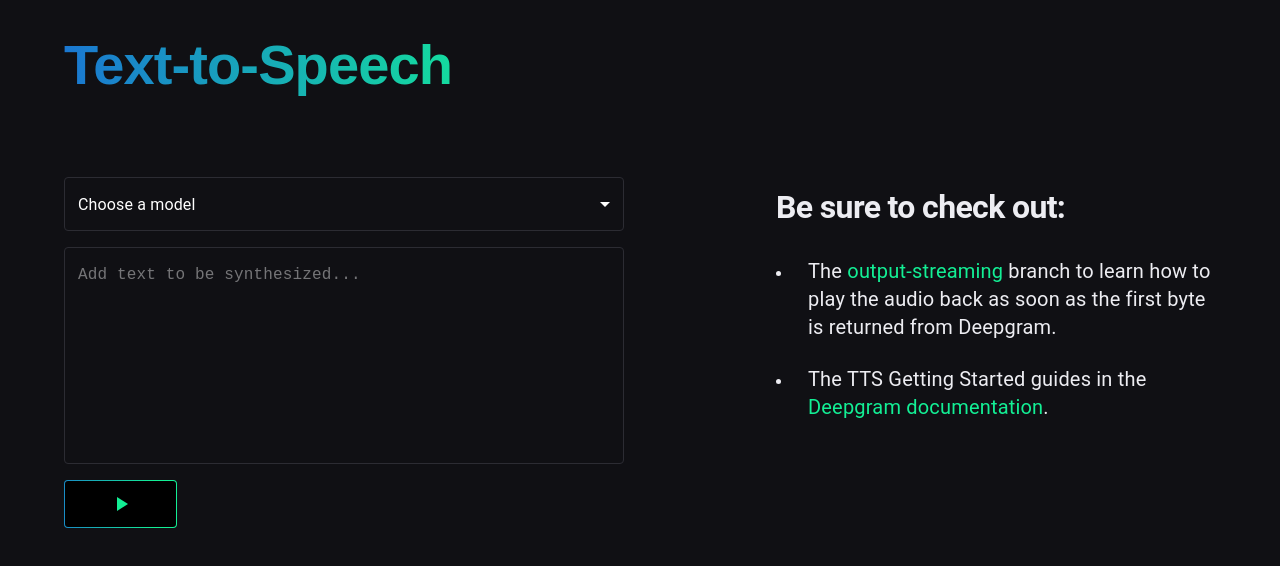
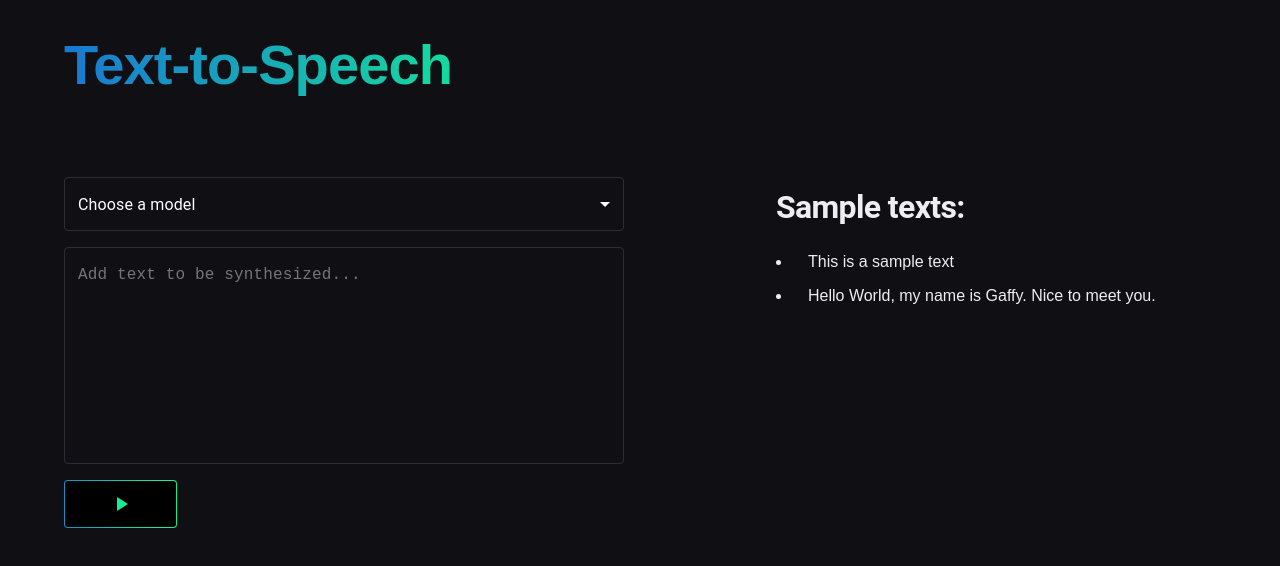
Before and after one commit to itancio/tts-nextjs-mui, a Next.js app: page / in a window 1280 px wide. Shown: the top 566 px of the page. Built offline with nearby package versions, Linux system fonts and the light colour scheme.

Commit message:
create sample texts

```diff
--- a/app/page.js
+++ b/app/page.js
@@ -338,42 +338,14 @@ export default function Home() {
               }}
             >
               <Typography variant="h2" sx={{ fontWeight: 700, fontSize: '2rem', lineHeight: '3.75rem', letterSpacing: '-0.02em' }}>
-                Be sure to check out:
+                Sample texts:
               </Typography>
               <List sx={{ fontFamily: 'Arimo, sans-serif', paddingLeft: 0, gap: '16px' }}>
                 <ListItem sx={{ display: 'list-item', listStyleType: 'disc', marginLeft: '1em' }}>
-                  <ListItemText
-                    primary={
-                      <>
-                        The{' '}
-                        <Link
-                          href="https://github.com/deepgram-starters/text-to-speech-starter-node/tree/output-streaming"
-                          sx={{ color: '#13ef95', textDecoration: 'none' }}
-                        >
-                          output-streaming
-                        </Link>{' '}
-                        branch to learn how to play the audio back as soon as the first byte is returned from Deepgram.
-                      </>
-                    }
-                    primaryTypographyProps={{ fontSize: '20px', lineHeight: '1.75rem' }}
-                  />
+                This is a sample text
                 </ListItem>
                 <ListItem sx={{ display: 'list-item', listStyleType: 'disc', marginLeft: '1em' }}>
-                  <ListItemText
-                    primary={
-                      <>
-                        The TTS Getting Started guides in the{' '}
-                        <Link
-                          href="https://developers.deepgram.com/docs/text-to-speech"
-                          sx={{ color: '#13ef95', textDecoration: 'none' }}
-                        >
-                          Deepgram documentation
-                        </Link>
-                        .
-                      </>
-                    }
-                    primaryTypographyProps={{ fontSize: '20px', lineHeight: '1.75rem' }}
-                  />
+                Hello World, my name is Gaffy. Nice to meet you.
                 </ListItem>
               </List>
             </Box>
```
